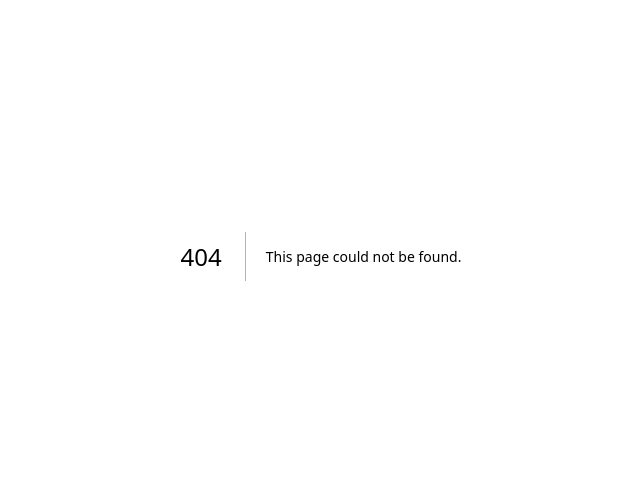
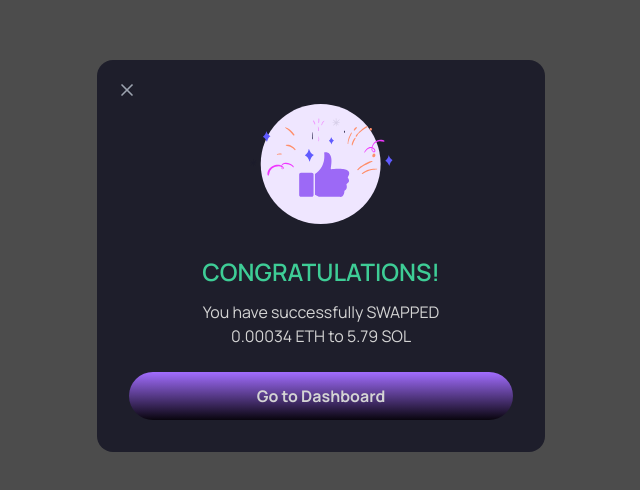
Before and after one commit to stephanniegb/ZeroXBridge_Frontend, a Next.js app: page /success in a window 1280 px wide. Before the commit this address had no page. Shown: the part 144-634 px from the top of the page, without its empty margins (319-959 px from the left). Built offline with nearby package versions, Linux system fonts and the light colour scheme.

Commit message:
corrections on success state component

```diff
--- a/app/components/success-state/animated-icon.tsx
+++ b/app/components/success-state/animated-icon.tsx
@@ -11,14 +11,14 @@ import lock2 from "../../../public/success-state/lock2.svg";
 
 
 
-type IconType = "wallet" | "swap" | "burn" | "lock"; // Add more types as needed
+type IconType = "claim" | "swap" | "burn" | "lock"; // Add more types as needed
 
 interface AnimatedIconProps {
   iconType: IconType; // Type of icon set // Time between transitions (ms)
 }
 
 const iconSets: Record<IconType, string[]> = {
-  wallet: [wallet1, wallet2],
+  claim: [wallet1, wallet2],
   burn: [burn1, burn2],
   swap: [swap1, swap2],
   lock: [lock1, lock2],
@@ -31,7 +31,7 @@ const AnimatedIcon: React.FC<AnimatedIconProps> = ({ iconType }) => {
   useEffect(() => {
     const iconInterval = setInterval(() => {
       setCurrentIconIndex(1);
-    }, 1000);
+    }, 700);
 
     return () => clearInterval(iconInterval); // Cleanup on unmount
   }, [icons]);
--- a/app/components/success-state/success-state.tsx
+++ b/app/components/success-state/success-state.tsx
@@ -1,6 +1,7 @@
 import React from 'react';
 import { Manrope} from "next/font/google";
 import { X } from 'lucide-react';
+import Link from 'next/link';
 
 const manrope = Manrope({
   weight: ["400", "700"],
@@ -10,10 +11,9 @@ const manrope = Manrope({
 
 interface SuccessStateProps {
   isOpen: boolean;
-  onClose: () => void;
+  onClose: React.Dispatch<React.SetStateAction<boolean>>;
   message: string;
   icon: React.ReactNode;
-  onDashboardClick: () => void;
 }
 
 const SuccessState: React.FC<SuccessStateProps> = ({
@@ -21,7 +21,6 @@ const SuccessState: React.FC<SuccessStateProps> = ({
   onClose,
   message,
   icon,
-  onDashboardClick,
 }) => {
   if (!isOpen) return null;
 
@@ -31,7 +30,7 @@ const SuccessState: React.FC<SuccessStateProps> = ({
       <div className="relative bg-[#1E1E2B] rounded-2xl p-8 max-w-md w-full mx-4 flex flex-col items-center">
 
         <button
-          onClick={onClose}
+          onClick={() => onClose(false)}
           className="absolute left-5 top-5 text-gray-400 hover:text-white"
         >
           <X size={20} />
@@ -47,12 +46,12 @@ const SuccessState: React.FC<SuccessStateProps> = ({
           {message}
         </p>
 
-        <button
-          onClick={onDashboardClick}
-          className="w-full py-3 px-6 bg-gradient-to-b text-base from-[#A26DFF] to-[#09050E] hover:bg-opacity-90 rounded-full text-[#D4D4D4] font-bold transition-all"
+        <Link
+          href={"/dashboard"}
+          className="w-full py-3 px-6 text-center bg-gradient-to-b text-base from-[#A26DFF] to-[#09050E] hover:bg-opacity-90 rounded-full text-[#D4D4D4] font-bold transition-all"
         >
           Go to Dashboard
-        </button>
+        </Link>
       </div>
     </div>
   );
--- /dev/null
+++ b/app/success/page.tsx
@@ -0,0 +1,18 @@
+'use client'
+import React, { useState } from "react";
+import SuccessState from "../components/success-state/success-state";
+import AnimatedIcon from "../components/success-state/animated-icon";
+
+export default function index (){
+    const [open, setOpen] = useState(true)
+    return(
+        <div className="bg-main-bg bg-no-repeat bg-cover">
+            <SuccessState
+            isOpen={open}
+            onClose={setOpen}
+            message={'You have successfully SWAPPED 0.00034 ETH to 5.79 SOL'}
+            icon={<AnimatedIcon iconType='swap' />}
+            />
+        </div>
+    );
+}
```
Also changed, not shown: 1 other file (tests, documents, lock files or other folders).
